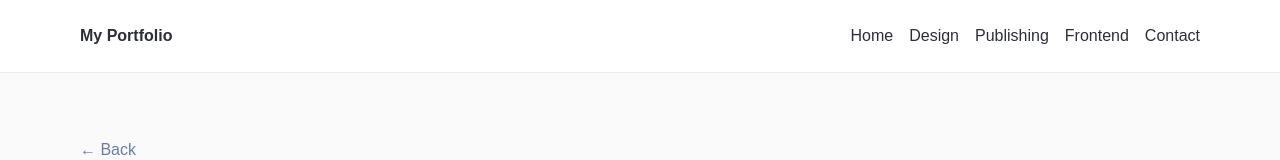
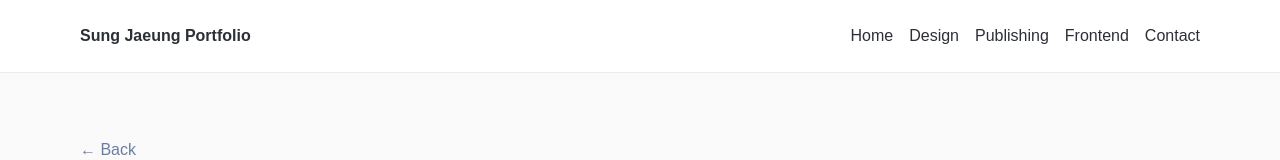
Before and after one commit to Songjaeung0/upgraded-fun, a React (Vite) app: page /projects/ai-research-ethics-lecture-poster in a window 1280 px wide. Shown: the top 160 px of the page. Built offline with nearby package versions, Linux system fonts and the light colour scheme.

Commit message:
content: update header brand name

```diff
--- a/src/components/Header.tsx
+++ b/src/components/Header.tsx
@@ -12,7 +12,7 @@ function Header() {
   return (
     <header className="header">
       <div className="container header__inner">
-        <strong className="header__logo">My Portfolio</strong>
+        <strong className="header__logo">Sung Jaeung Portfolio</strong>
         <nav>
           <ul className="header__menu">
             {menuItems.map((item) => (
```
